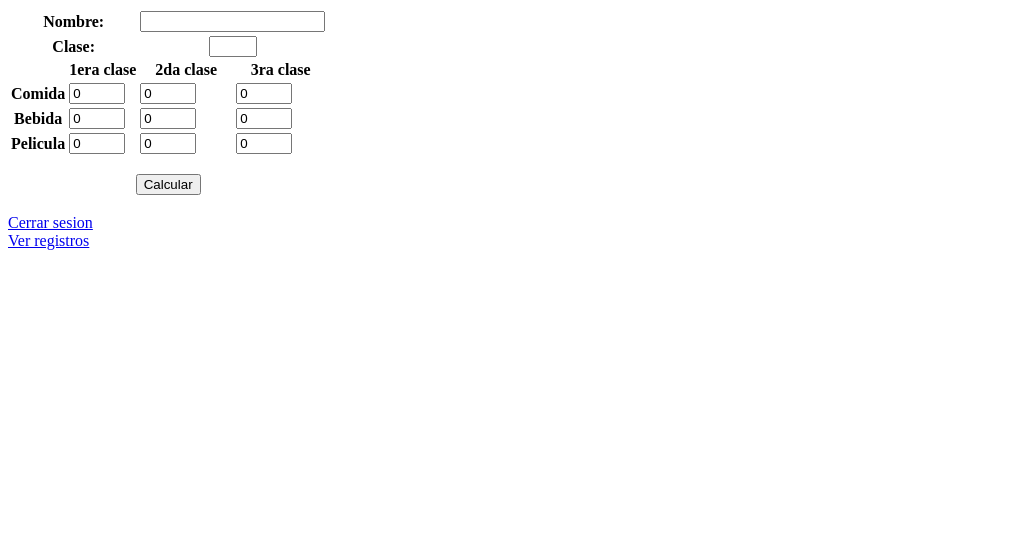
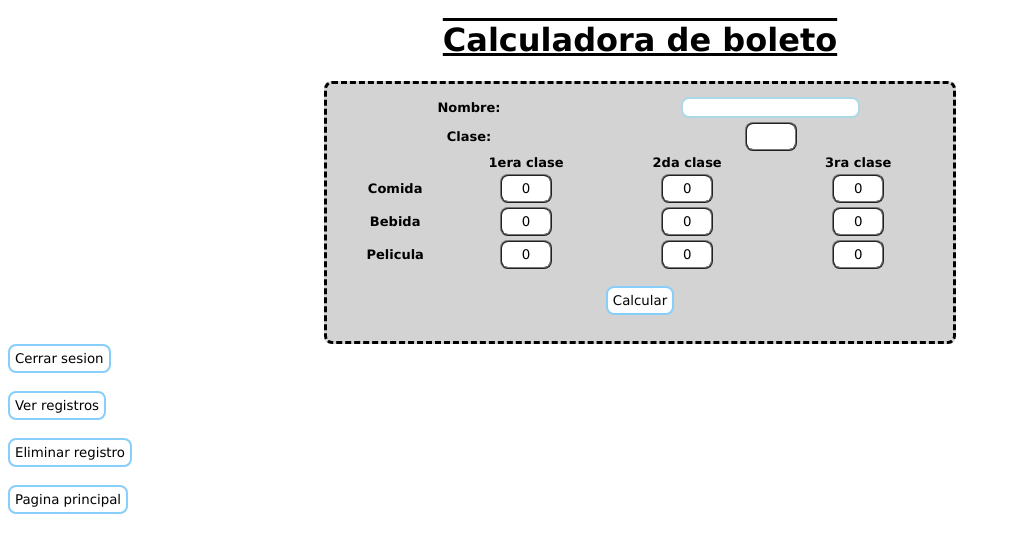
Before and after one commit to lor-man/proyectos_login, a Django app: page /calc-boleto/ in a window 1280 px wide. Shown: the top 553 px of the page, without its empty margins (0-1011 px from the left). Run offline with Django 3.2, Linux system fonts and the light colour scheme; lists and menus that the app fills with data are empty.

Commit message:
terminado aerolinea

```diff
--- /dev/null
+++ b/aerolinea/static/css/calc.css
@@ -0,0 +1,77 @@
+input::-webkit-outer-spin-button,
+input::-webkit-inner-spin-button {
+    /* display: none; <- Crashes Chrome on hover */
+    -webkit-appearance: none;
+    margin: 0; /* <-- Apparently some margin are still there even though it's hidden */
+}
+
+#tab_form{
+  margin: auto;
+  width: 50%;
+  border: 3px dashed black;
+  padding: 10px;
+  align-items: center;
+  background:lightgray;
+  font-family: Verdana, Geneva, Tahoma, sans-serif;
+  font-size: small;
+  border-radius: 8px;
+
+}
+h1{
+  color: black;
+  text-align: center;
+  text-decoration-line: overline underline;
+  font-family: Verdana, Geneva, Tahoma, sans-serif;
+}
+input{
+  font-family: Verdana, Geneva, Tahoma, sans-serif;
+  border-radius: 8px;
+}
+#nombre[type=text]{
+  background-color: white;
+  border:2px solid lightblue;
+}
+#nombre[type=text]:hover{
+  background-color:lightskyblue;
+  border:2px solid lightblue;
+}
+input[type=number]{
+  width:1cm;
+  padding: 5px 5px;
+  border-style: ridge;
+  text-align: center;
+   -moz-appearance:textfield; /* Firefox */
+}
+input[type=number]:focus{
+  width:1cm;
+  border-style: ridge;
+  border-color: lightblue;
+  padding: 5px 5px;
+  text-align: center;
+}
+input[type=submit]{
+  background-color: white;
+  color:black;
+  border:2px solid lightskyblue;
+  padding: 5px 5px;
+  transition-duration: 0.4s;
+}
+
+input[type=submit]:hover{
+  background-color: gray;
+  color:black;
+  border:2px solid lightskyblue;
+  }
+
+input[type=button]{
+  background-color: white;
+  color:black;
+  border:2px solid lightskyblue;
+  padding: 5px 5px;
+  transition-duration: 0.4s;
+}
+input[type=button]:hover{
+  background-color: gray;
+  color:black;
+  border:2px solid lightskyblue;
+  }
--- a/aerolinea/templates/boletos.html
+++ b/aerolinea/templates/boletos.html
@@ -1,11 +1,18 @@
 <!DOCTYPE html>
 <html>
+
+
+  <head>
+    {% load static %}
+    <link rel="stylesheet" href="{% static 'css/calc.css'%}">
+    <h1>Calculadora de boleto</h1>
+  </head>
   <body>
   <FORM METHOD="POST" ACTION="/calc-boleto/calculo">
     {% csrf_token %}
-    <TABLE BORDER="0">
+    <TABLE  id="tab_form">
       <tr>
-        <th colspan="2">Nombre:</th>
+        <th colspan="2" id= "nombre_lab">Nombre:</th>
         <th colspan="2"><input type="text" id="nombre" name="nombre" required></th>
       </tr>
       <tr>
@@ -20,34 +27,37 @@
       </tr>
       <tr>
         <th>Comida</th>
-        <td><input type="number" name="cm1" id="cm1" min="0" max="30" value="0" step="1" required></td>
-        <td><input type="number" name="cm2" id="cm2" min="0" max="30" value="0" step="1" required></td>
-        <td><input type="number" name="cm3" id="cm3" min="0" max="30" value="0" step="1" required></td>
+        <th><input type="number" name="cm1" id="cm1" min="0" max="30" value="0" step="1" required></th>
+        <th><input type="number" name="cm2" id="cm2" min="0" max="30" value="0" step="1" required></th>
+        <th><input type="number" name="cm3" id="cm3" min="0" max="30" value="0" step="1" required></th>
       </tr>
       <TR>
         <th>Bebida</th>
-        <td><input type="number" name="beb1" id="beb1" min="0" max="30" value="0" step="1" required></td>
-        <td><input type="number" name="beb2" id="beb2" min="0" max="30" value="0" step="1" required></td>
-        <td><input type="number" name="beb3" id="beb3" min="0" max="30" value="0" step="1" required></td>
+        <th><input type="number" name="beb1" id="beb1" min="0" max="30" value="0" step="1" required></th>
+        <th><input type="number" name="beb2" id="beb2" min="0" max="30" value="0" step="1" required></th>
+        <th><input type="number" name="beb3" id="beb3" min="0" max="30" value="0" step="1" required></th>
       </TR>
       <TR>
         <th>Pelicula</th>
-        <td><input type="number" name="pl1" id="pl1" min="0" max="30" value="0" step="1" required></td>
-        <td><input type="number" name="pl2" id="pl2" min="0" max="30" value="0" step="1" required></td>
-        <td><input type="number" name="pl3" id="pl3" min="0" max="30" value="0" step="1" required></td>
+        <th><input type="number" name="pl1" id="pl1" min="0" max="30" value="0" step="1" required></th>
+        <th><input type="number" name="pl2" id="pl2" min="0" max="30" value="0" step="1" required></th>
+        <th><input type="number" name="pl3" id="pl3" min="0" max="30" value="0" step="1" required></th>
       </TR>
       <tr>
         <th colspan="4">
-          <P><INPUT TYPE="SUBMIT" VALUE="Calcular" NAME="B1"></P>
+          <P><INPUT type="submit" value="Calcular" name="b1" id="b1"></P>
         </th>
       </tr>
 
     </TABLE>
 
     </FORM>
-    <a href="{% url 'logout' %}">Cerrar sesion</a>
-    <br>
-    <a href="{% url 'registros' %}">Ver registros</a>
-
+    <input type="button" onclick="location.href='http://localhost:8000/login/';" value="Cerrar sesion" />
+    <br><br>
+    <input type="button" onclick="location.href='http://localhost:8000/calc-boleto/registros';" value="Ver registros" />
+    <br><br>
+    <input type="button" onclick="location.href='http://localhost:8000/calc-boleto/eliminar-registro';" value="Eliminar registro" />
+    <br><br>
+    <input type="button" onclick="location.href='http://localhost:8000/';" value="Pagina principal" />
   </body>
 </html>
--- a/aerolinea/templates/calculo.html
+++ b/aerolinea/templates/calculo.html
@@ -14,5 +14,6 @@
         <div>
             Total = {{total}}
         </div>
+        <input type="button" onclick="location.href='http://localhost:8000/calc-boleto/';" value="Regresar" />
     </body>
 </html>
--- a/aerolinea/views.py
+++ b/aerolinea/views.py
@@ -103,13 +103,19 @@ def registro(request):
     return render(request,'registro.html',{'boleto':obj})
 
 def reg_eliminar(request):
+    if request.method=='POST':
+        if(request.POST["reg"]):
+            print("reg")
+            idd=request.POST["reg"]
+            obj=boletoAerolinea.objects.filter(pk=int(idd))
+            return render(request,'reg_eliminar.html',{'rg':obj})
+    print("aqui")
     return render(request, 'reg_eliminar.html')
 
 def limpiar(request):
     if request.method=='POST':
-        idd=request.POST["reg"]
-        obj=boletoAerolinea.objects.filter(pk=int(idd))
-        print(obj[0].nombre)
-        return render(request,'registro_eliminacion.html',{'rg':obj})
+        idd=request.POST["id"]
+        obj=boletoAerolinea.objects.filter(pk=int(idd)).delete()
+        return render(request,'registro_eliminado.html')
     else:
         return redirect('boleto')
--- a/proyecto/urls.py
+++ b/proyecto/urls.py
@@ -30,8 +30,8 @@ urlpatterns = [
     path('calc-boleto/',aero.boletos,name="boleto"),
     path('calc-boleto/calculo',aero.calculo,name="calculo"),
     path('calc-boleto/registros',aero.registro,name="registros"),
-    path('calc-boleto/eliminar-registro',aero.reg_eliminar,name="elminar"),
-    path('calc-boleto/registro-a-eliminar/',aero.limpiar,name="limpiar"),
+    path('calc-boleto/eliminar-registro',aero.reg_eliminar,name="eliminar"),
+    path('calc-boleto/registro-a-eliminar',aero.limpiar,name="limpiar"),
     path('nombre/',aero.get_name,name="nombre"),
     path('your-name/',aero.name,name="disp_nombre"),
 ]+ static(settings.MEDIA_URL, document_root=settings.MEDIA_ROOT)
--- a/users/templates/login.html
+++ b/users/templates/login.html
@@ -1,7 +1,8 @@
 <head>
 	<link rel="stylesheet" href="https://cdn.jsdelivr.net/npm/bootstrap@4.5.3/dist/css/bootstrap.min.css" integrity="sha384-TX8t27EcRE3e/ihU7zmQxVncDAy5uIKz4rEkgIXeMed4M0jlfIDPvg6uqKI2xXr2" crossorigin="anonymous">
-    <link rel="stylesheet" href="C://Users/omar/Desktop/U/Proyectos/django/proyectos_login/users/templates/css/style.css">
-	<script src="https://code.jquery.com/jquery-3.5.1.slim.min.js" integrity="sha384-DfXdz2htPH0lsSSs5nCTpuj/zy4C+OGpamoFVy38MVBnE+IbbVYUew+OrCXaRkfj" crossorigin="anonymous"></script>
+    <!--<link rel="stylesheet" href="C://Users/omar/Desktop/U/Proyectos/django/proyectos_login/users/templates/css/style.css">
+	-->
+        <script src="https://code.jquery.com/jquery-3.5.1.slim.min.js" integrity="sha384-DfXdz2htPH0lsSSs5nCTpuj/zy4C+OGpamoFVy38MVBnE+IbbVYUew+OrCXaRkfj" crossorigin="anonymous"></script>
 	<script src="https://cdn.jsdelivr.net/npm/bootstrap@4.5.3/dist/js/bootstrap.bundle.min.js" integrity="sha384-ho+j7jyWK8fNQe+A12Hb8AhRq26LrZ/JpcUGGOn+Y7RsweNrtN/tE3MoK7ZeZDyx" crossorigin="anonymous"></script>
 
 </head>
```
Also changed, not shown: aerolinea/static/css/eliminado.css (added, +25 -0 lines), aerolinea/static/css/eliminar.css (added, +75 -0 lines), aerolinea/static/css/main.css (added, +40 -0 lines), aerolinea/static/css/reg.css (added, +37 -0 lines), aerolinea/templates/reg_eliminar.html (+60 -4 lines), aerolinea/templates/registro.html (+14 -2 lines), aerolinea/templates/registro_eliminacion.html (deleted, +0 -40 lines), aerolinea/templates/registro_eliminado.html (added, +20 -0 lines), users/templates/index.html (+16 -2 lines).
